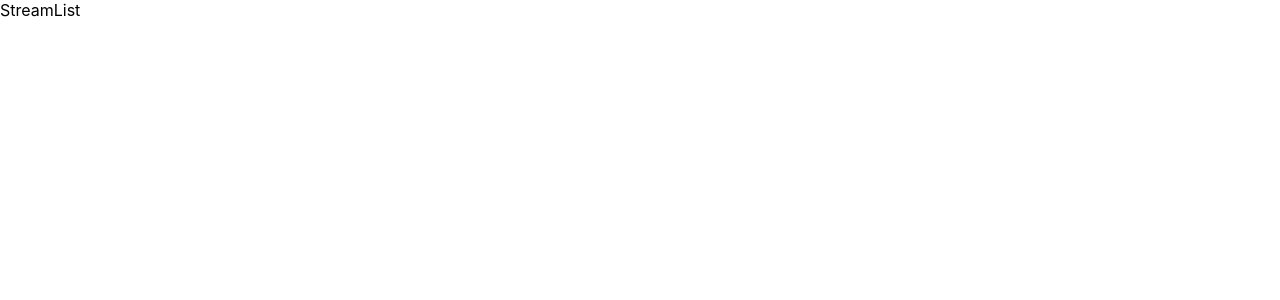
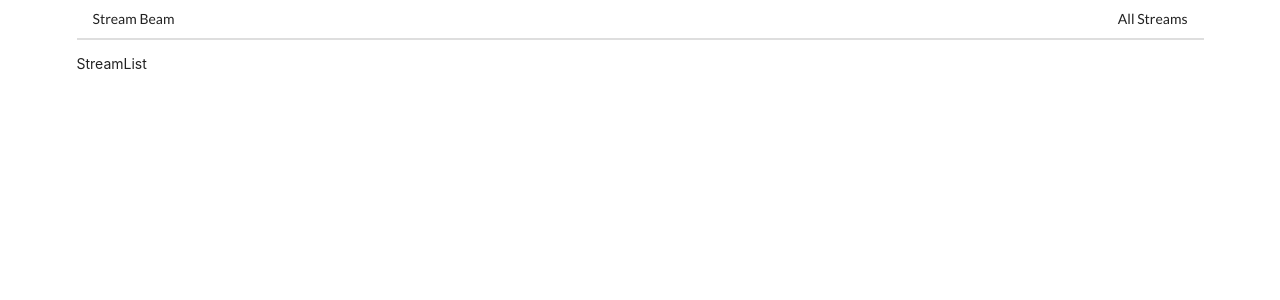
Before and after one commit to Odeane/client_side_streaming_app_with_redux, a React (Create React App) app: page / in a window 1280 px wide. Shown: the top 300 px of the page. Built offline with nearby package versions, Linux system fonts and the light colour scheme.

Commit message:
adding Header component

```diff
--- a/public/index.html
+++ b/public/index.html
@@ -3,6 +3,10 @@
   <head>
     <meta charset="utf-8" />
     <link rel="icon" href="%PUBLIC_URL%/favicon.ico" />
+    <link
+      rel="stylesheet"
+      href="https://cdnjs.cloudflare.com/ajax/libs/semantic-ui/2.4.1/semantic.min.css"
+    />
     <meta name="viewport" content="width=device-width, initial-scale=1" />
     <meta name="theme-color" content="#000000" />
     <meta
--- a/src/components/App.js
+++ b/src/components/App.js
@@ -1,5 +1,6 @@
 import React from 'react';
-import { BrowserRouter, Route} from 'react-router-dom'
+import { BrowserRouter, Route } from 'react-router-dom'
+import Header from './Header';
 import StreamCreate from './streams/StreamCreate';
 import StreamDelete from './streams/StreamDelete';
 import StreamEdit from './streams/StreamEdit';
@@ -8,15 +9,18 @@
 
 const App = () => {
   return (
+    <div className="ui container">
     <BrowserRouter>
-    <div>
-      <Route path='/' exact component={StreamList}></Route>
-      <Route path='/streams/new' component={StreamCreate}></Route>
-      <Route path='/streams/edit' component={StreamEdit}></Route>
-      <Route path='/streams/delete' component={StreamDelete}></Route>
-      <Route path='/streams/show' component={StreamShow}></Route>
+    <Header/>
+        <div>
+          <Route path='/' exact component={StreamList}></Route>
+          <Route path='/streams/new' exact component={StreamCreate}></Route>
+          <Route path='/streams/edit' exact component={StreamEdit}></Route>
+          <Route path='/streams/delete' exact component={StreamDelete}></Route>
+          <Route path='/streams/show' exact component={StreamShow}></Route>
+        </div>
+      </BrowserRouter>
     </div>
-    </BrowserRouter>
   );
 }
 
--- /dev/null
+++ b/src/components/Header.js
@@ -0,0 +1,20 @@
+import React from 'react'
+import { Link } from 'react-router-dom'
+
+
+const Header = () => {
+  return (
+    <div className="ui secondary pointing menu">
+      <Link to="/" className="item">
+        Stream Beam
+      </Link>
+      <div className="right menu">
+        <Link to="/" className="item">
+          All Streams
+        </Link>
+      </div>
+    </div>
+  )
+}
+
+export default Header
```
